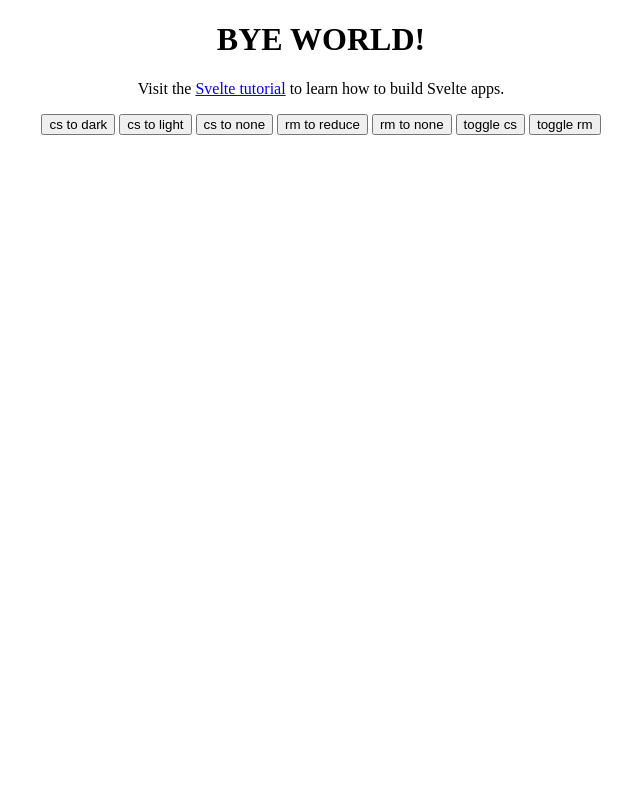
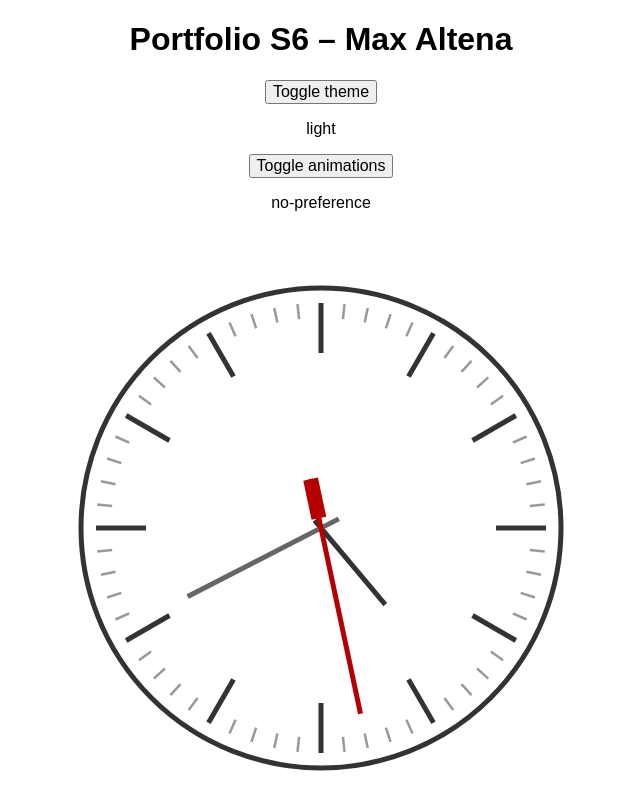
Before and after one commit to MaxAltena/Portfolio-S6-1, a Svelte app: page / in a window 1280 px wide. Shown: the top 810 px of the page, without its empty margins (319-959 px from the left). Built offline with nearby package versions, Linux system fonts and the light colour scheme.

Commit message:
Updated styling

```diff
--- a/src/App.svelte
+++ b/src/App.svelte
@@ -1,29 +1,50 @@
 <script>
+	import Clock from "./Clock.svelte";
+
+	let csCurrent = window.appPreferences.colorScheme.current;
+	let rmCurrent = window.appPreferences.reducedMotion.current;
+
+	function handleCSClick() {
+		window.appPreferences.colorScheme.toggle();
+		csCurrent = window.appPreferences.colorScheme.current;
+	}
+
+	function handleRMClick() {
+		window.appPreferences.reducedMotion.toggle();
+		rmCurrent = window.appPreferences.reducedMotion.current;
+	}
+
+	export let title;
 	export let name;
 </script>
 
 <style>
 	main {
 		text-align: center;
+		font-family: sans-serif;
 	}
 
 	h1 {
-		text-transform: uppercase;
+		font-size: 2rem;
+	}
+
+	button {
+		font-size: 1rem;
 	}
 </style>
 
 <main>
-	<h1>BYE {name}!</h1>
-	<p>
-		Visit the
-		<a href="https://svelte.dev/tutorial">Svelte tutorial</a>
-		to learn how to build Svelte apps.
-	</p>
-	<button on:click={() => window.appPreferences.colorScheme.set('dark')}>cs to dark</button>
-	<button on:click={() => window.appPreferences.colorScheme.set('light')}>cs to light</button>
-	<button on:click={() => window.appPreferences.colorScheme.reset()}>cs to none</button>
-	<button on:click={() => window.appPreferences.reducedMotion.set('reduce')}>rm to reduce</button>
-	<button on:click={() => window.appPreferences.reducedMotion.reset()}>rm to none</button>
-	<button on:click={() => window.appPreferences.colorScheme.toggle()}>toggle cs</button>
-	<button on:click={() => window.appPreferences.reducedMotion.toggle()}>toggle rm</button>
+	<h1>{title} – {name}</h1>
+
+	<div>
+		<button on:click={handleCSClick}>Toggle theme</button>
+		<p>{csCurrent}</p>
+	</div>
+
+	<div>
+		<button on:click={handleRMClick}>Toggle animations</button>
+		<p>{rmCurrent}</p>
+	</div>
+
+	<Clock />
 </main>
--- /dev/null
+++ b/src/Clock.svelte
@@ -0,0 +1,106 @@
+<script>
+	import { onMount } from 'svelte';
+
+	let time = new Date();
+
+	// these automatically update when `time`
+	// changes, because of the `$:` prefix
+	$: hours = time.getHours();
+	$: minutes = time.getMinutes();
+	$: seconds = time.getSeconds();
+
+	onMount(() => {
+		const interval = setInterval(() => {
+			time = new Date();
+		}, 1000);
+
+		return () => {
+			clearInterval(interval);
+		};
+	});
+</script>
+
+<style>
+	svg {
+		margin: 50px 0;
+		width: 75%;
+		max-width: 500px;
+		height: auto;
+	}
+
+	.clock-face {
+		stroke: #333;
+		fill: white;
+	}
+
+	.minor {
+		stroke: #999;
+		stroke-width: 0.5;
+	}
+
+	.major {
+		stroke: #333;
+		stroke-width: 1;
+	}
+
+	.hour {
+		stroke: #333;
+	}
+
+	.minute {
+		stroke: #666;
+	}
+
+	.second, .second-counterweight {
+		stroke: rgb(180,0,0);
+	}
+
+	.second-counterweight {
+		stroke-width: 3;
+	}
+</style>
+
+<svg viewBox='-50 -50 100 100'>
+	<circle class='clock-face' r='48'/>
+
+	<!-- markers -->
+	{#each [0, 5, 10, 15, 20, 25, 30, 35, 40, 45, 50, 55] as minute}
+		<line
+			class='major'
+			y1='35'
+			y2='45'
+			transform='rotate({30 * minute})'
+		/>
+
+		{#each [1, 2, 3, 4] as offset}
+			<line
+				class='minor'
+				y1='42'
+				y2='45'
+				transform='rotate({6 * (minute + offset)})'
+			/>
+		{/each}
+	{/each}
+
+	<!-- hour hand -->
+	<line
+		class='hour'
+		y1='2'
+		y2='-20'
+		transform='rotate({30 * hours + minutes / 2})'
+	/>
+
+	<!-- minute hand -->
+	<line
+		class='minute'
+		y1='4'
+		y2='-30'
+		transform='rotate({6 * minutes + seconds / 10})'
+	/>
+
+	<!-- second hand -->
+	<g transform='rotate({6 * seconds})'>
+		<line class='second' y1='10' y2='-38'/>
+		<line class='second-counterweight' y1='10' y2='2'/>
+	</g>
+</svg>
--- a/src/main.js
+++ b/src/main.js
@@ -3,7 +3,8 @@ import App from "./App.svelte";
 const app = new App({
 	target: document.body,
 	props: {
-		name: "world"
+		title: "Portfolio S6",
+		name: "Max Altena"
 	}
 });
 
```
